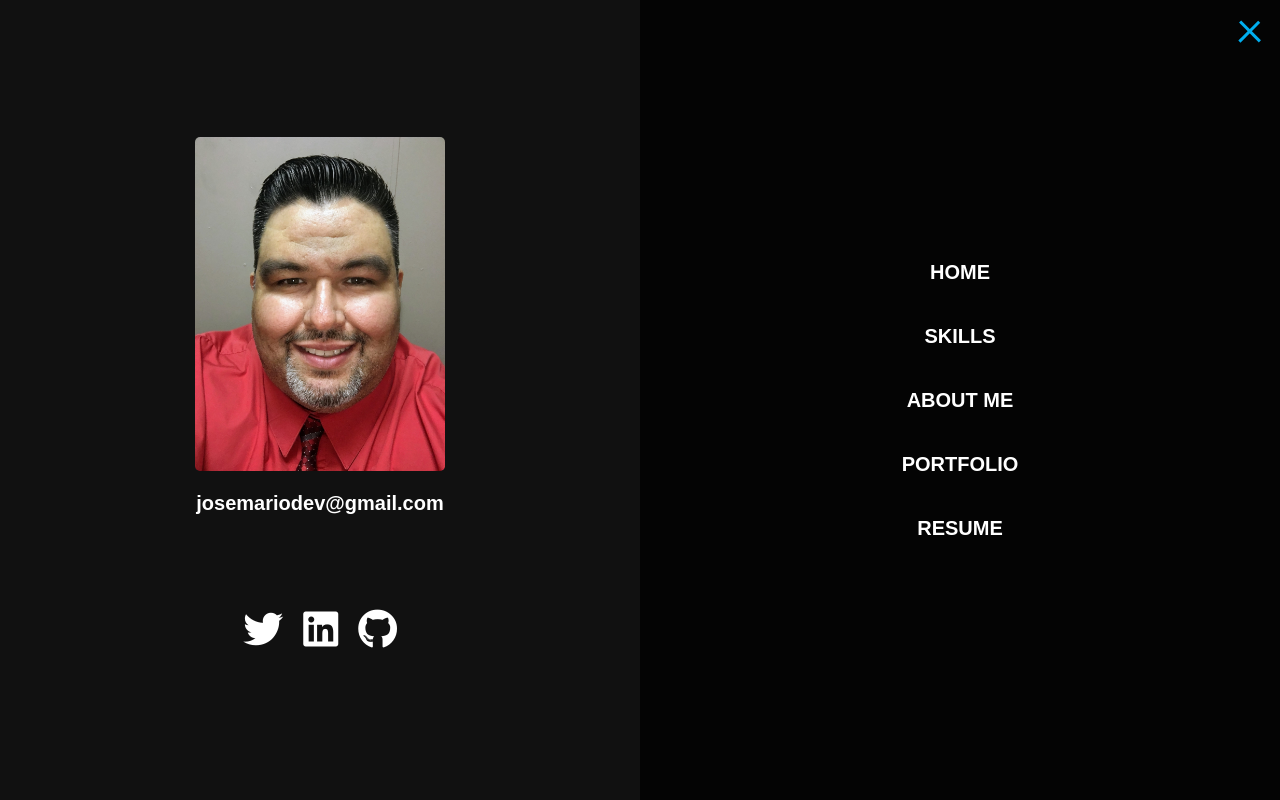
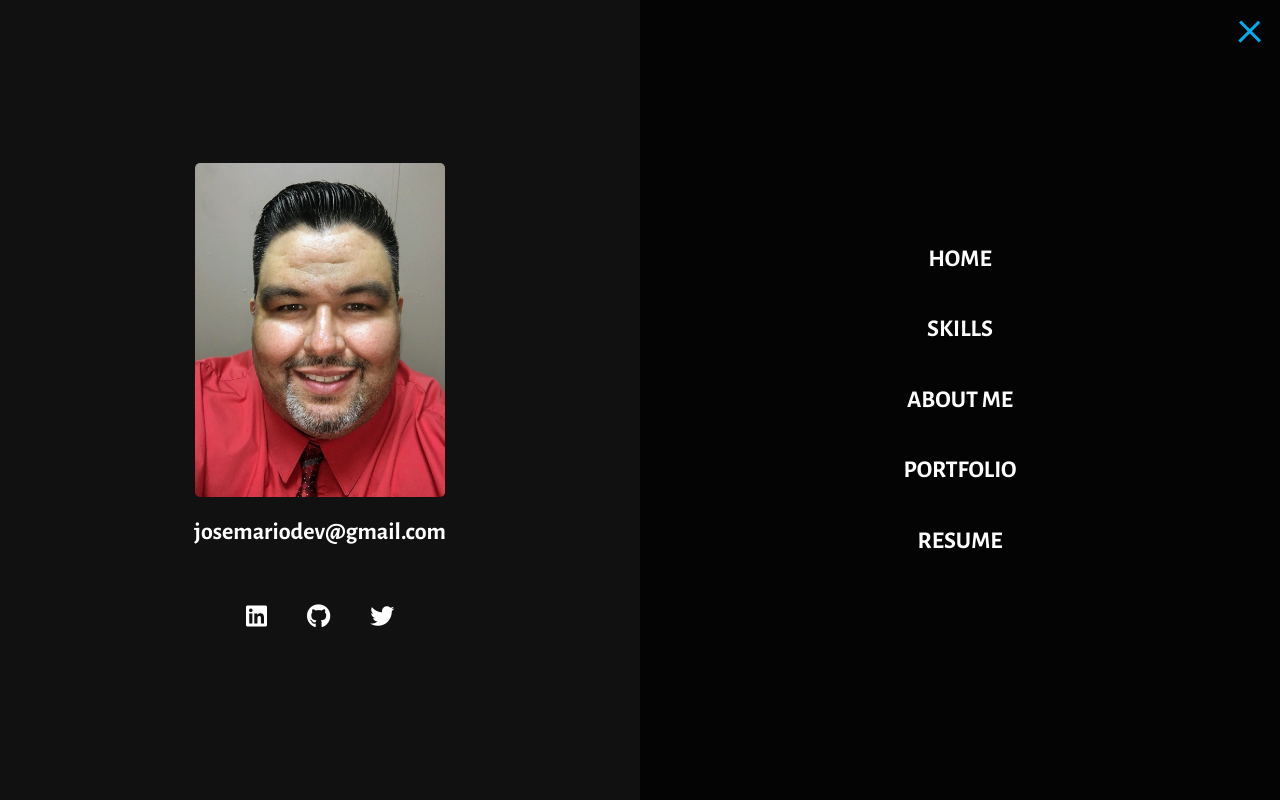
Before and after one commit to JoseMarioDev/josemariodev-portfolio, a React (Create React App) app: page / in a window 1280 px wide. Both pictures are taken after a click on the element 1250 px from the left and 28 px from the top of the page. Built offline with nearby package versions, Linux system fonts and the light colour scheme.

Commit message:
:lipstick: Styling updates to menu

```diff
--- a/src/components/header/Menu.js
+++ b/src/components/header/Menu.js
@@ -10,12 +10,15 @@ const Menu = ({ isMenuOpen, toggleMenu }) => {
     <nav className={`menu ${isMenuOpen ? 'show' : ''}`}>
       <div className={`menu-branding ${isMenuOpen ? 'show' : ''}`}>
         <div className="portrait"></div>
-        <a href="mailto:josemariodev@gmail.com" className="nav-link nav-link__email">
+        <a
+          href="mailto:josemariodev@gmail.com"
+          className="nav-link nav-link__email"
+        >
           josemariodev@gmail.com
         </a>
         <ul className="social-list">
           {socials.map((social) => (
-            <li key={Math.random()} className="social-list">
+            <li key={Math.random()} className="social-list__item">
               <a
                 className="social-list__link"
                 href={social.link}
--- a/src/data.js
+++ b/src/data.js
@@ -8,19 +8,19 @@ export const links = [
 
 export const socials = [
   {
-    link: 'http://www.twitter.com/josemariodev/',
-    className: 'fab fa-twitter fa-2x',
-    title: 'Twitter'
-  },
-  {
     link: 'http://www.linkedin.com/in/josemariodev/',
-    className: 'fab fa-linkedin fa-2x',
+    className: 'fab fa-linkedin',
     title: 'LinkedIn'
   },
   {
     link: 'http://www.github.com/josemariodev/',
-    className: 'fab fa-github fa-2x',
+    className: 'fab fa-github',
     title: 'Github'
+  },
+  {
+    link: 'http://www.twitter.com/josemariodev/',
+    className: 'fab fa-twitter',
+    title: 'Twitter'
   }
 ];
 
--- a/src/scss/_config.scss
+++ b/src/scss/_config.scss
@@ -1,6 +1,8 @@
 // ************
 // Variables
 // ************
+
+@import url('https://fonts.googleapis.com/css2?family=Alegreya+Sans:wght@400;700;900&display=swap');
 
 $primary-color: #111;
 $secondary-color: #00aeef;
@@ -14,11 +16,11 @@ $ff-secondary: 'Alegreya Sans', sans-serif;
 $background-opacity: 0.9;
 
 $fw-reg: 300;
-$fw-bold: 900;
+$fw-bold: 700;
 
 $fs-h1: 3rem;
 $fs-h2: 2.25rem;
-$fs-h3: 1.25rem;
+$fs-h3: 1.5rem;
 $fs-body: 1rem;
 
 $bs: 0.25em 0.25em 0.75em rgba(0, 0, 0, 0.25),
```
